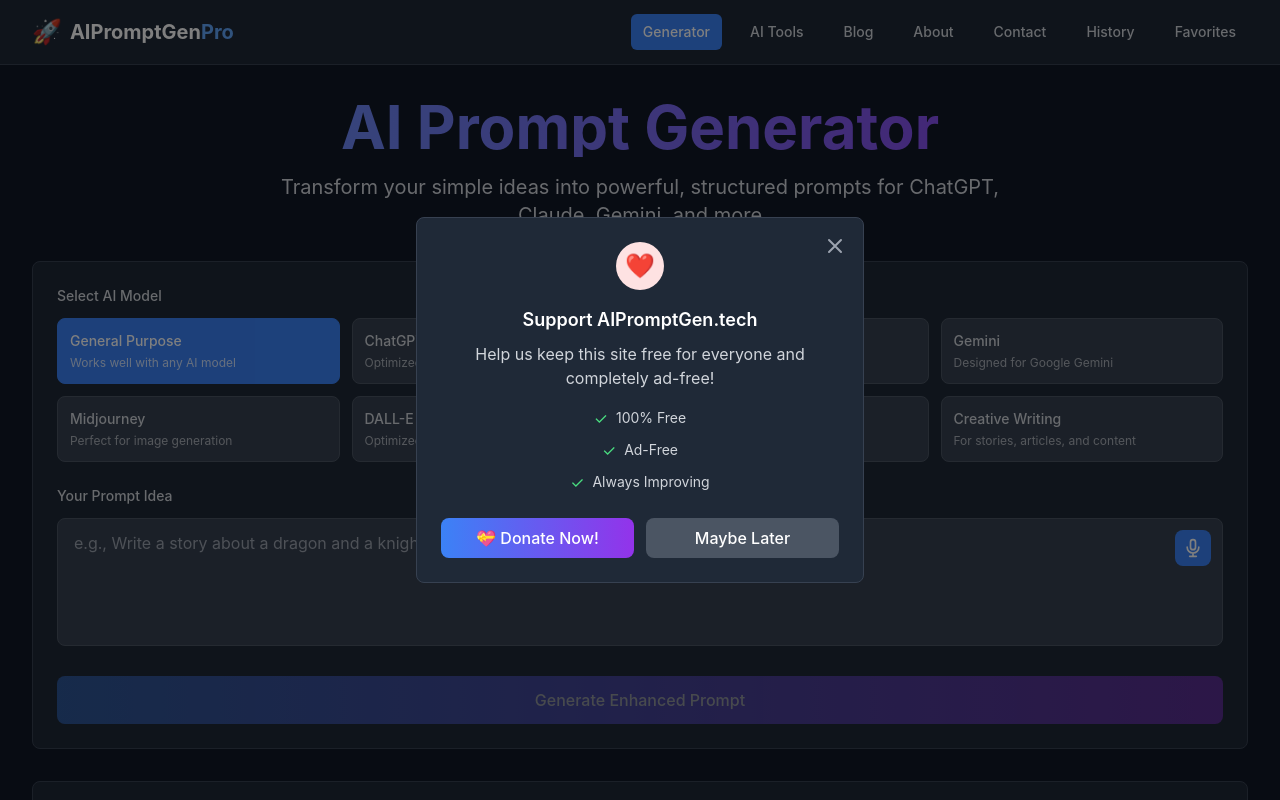
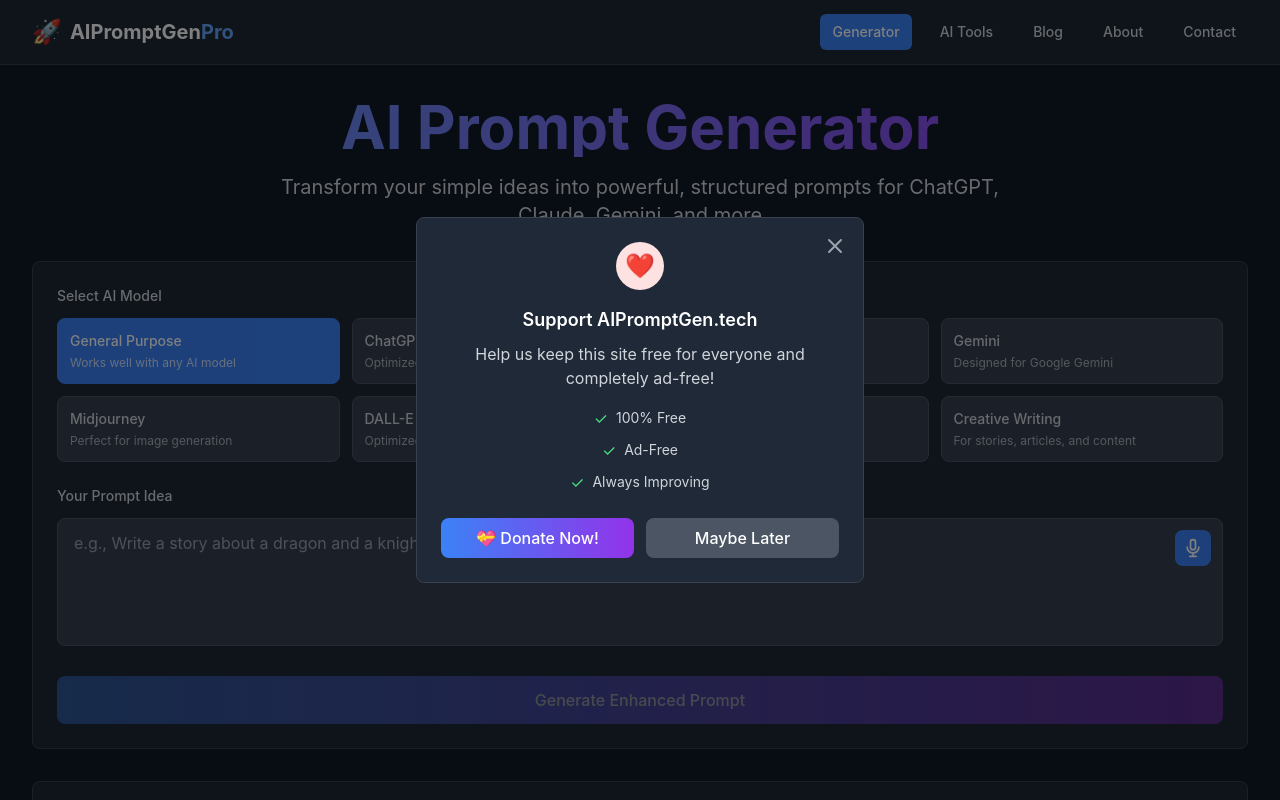
Before and after one commit to CIIndustries/aipromptgen, a Next.js app: page / in a window 1280 px wide. Shown: the top 800 px of the page. Built offline with nearby package versions, Linux system fonts and the light colour scheme.

Commit message:
Update Navigation.js

```diff
--- a/components/Navigation.js
+++ b/components/Navigation.js
@@ -13,8 +13,6 @@ export default function Navigation() {
     { name: 'Blog', href: '/blog', current: pathname === '/blog' },
     { name: 'About', href: '/about', current: pathname === '/about' },
     { name: 'Contact', href: '/contact', current: pathname === '/contact' },
-    { name: 'History', href: '/history', current: pathname === '/history' },
-    { name: 'Favorites', href: '/favorites', current: pathname === '/favorites' },
   ]
 
   return (
```
